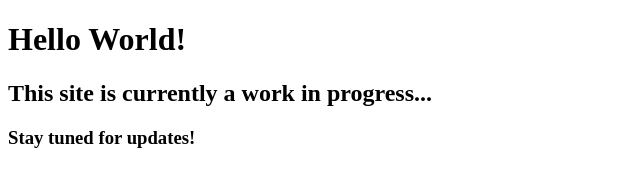
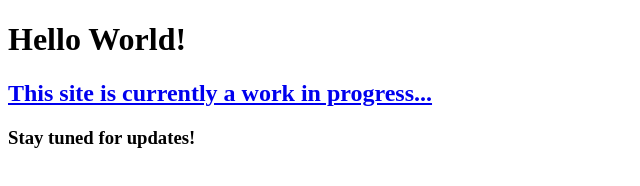
Before and after one commit to JeremyFriesenGitHub/Portfolio-Website, a plain HTML site: page index.html in a window 1280 px wide. Shown: the whole page, without its empty margins (0-640 px from the left). Drawn offline with Linux system fonts and the light colour scheme.

Commit message:
add link

```diff
--- a/index.html
+++ b/index.html
@@ -5,7 +5,9 @@
 </head>
 <body>
     <h1>Hello World!</h1>
-    <h2>This site is currently a work in progress...</h2>
+    <a href="https://github.com/JeremyFriesenGitHub/Portfolio-Website">
+        <h2>This site is currently a work in progress...</h2>
+    </a>
     <h3>Stay tuned for updates!</h3>
 </body>
 </html>
```
